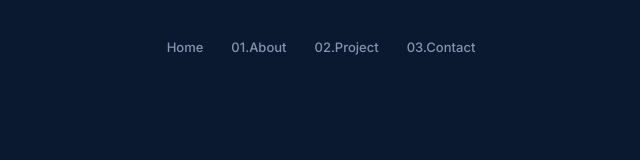
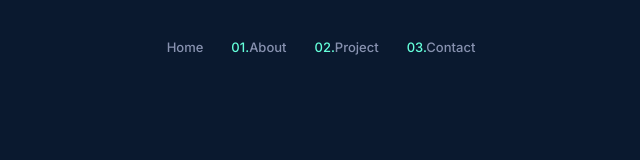
Before and after one commit to bieeeee/hanbyeol-v2, a Next.js app: page / in a window 1280 px wide. Shown: the top 160 px of the page, without its empty margins (319-959 px from the left). Built offline with nearby package versions, Linux system fonts and the light colour scheme.

Commit message:
Deleted logo image, changed span color

```diff
--- a/components/Navbar.tsx
+++ b/components/Navbar.tsx
@@ -1,5 +1,3 @@
-import { logo } from '@/public/assets';
-import Image from 'next/image';
 import Link from 'next/link';
 import { motion } from 'framer-motion';
 
@@ -13,9 +11,6 @@ const Navbar = () => {
   return (
     <div className='w-full shadow-navbarShadow h-20 lg:h-[12vh] sticky top-0 z-50 bg-bodyColor px-4'>
       <div className='max-w-container h-full mx-auto py-1 font-titleFont flex items-center justify-center'>
-        {/* <motion.div initial={{ opacity: 0 }} animate={{ opacity: 1 }} transition={{ duration: 0.1 }}>
-          <Image className='w-14' src={logo} alt='logo' />
-        </motion.div> */}
         <div>
           <ul className='flex text-[13px] gap-7'>
             <Link
@@ -41,7 +36,7 @@ const Navbar = () => {
                   animate={{ y: 0, opacity: 1 }}
                   transition={{ duration: 0.1, delay: 0.15 * (i + 1) }}
                 >
-                  <span>0{i + 1}.</span>{title}
+                  <span className="text-textGreen">0{i + 1}.</span>{title}
                 </motion.li>
               </Link>
             ))}
```
